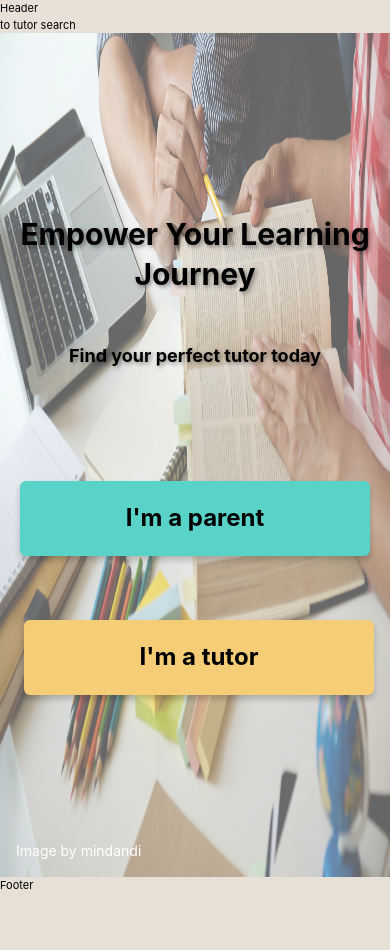
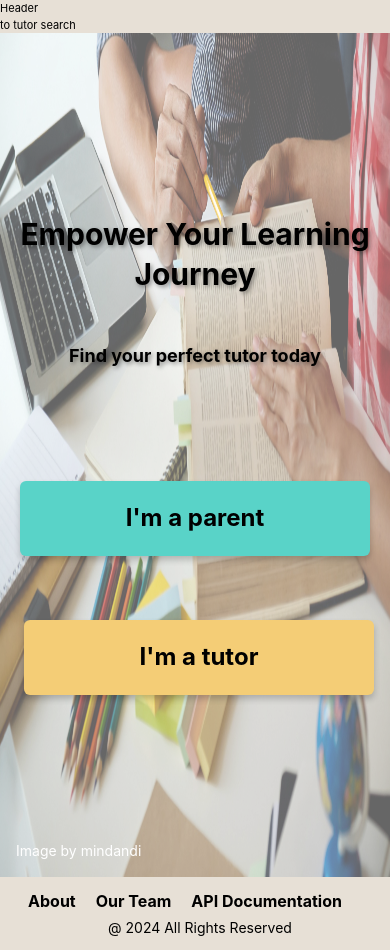
Before and after one commit to Code-the-Dream-School/ffprac-team2-front, a React (Vite) app: page / in a window 390 px wide. Before the commit the page ends 894 px from the top, so only its background shows below. Built offline with nearby package versions, Linux system fonts and the light colour scheme.

Commit message:
Add responsive Footer

```diff
--- a/src/components/Footer.tsx
+++ b/src/components/Footer.tsx
@@ -1,7 +1,42 @@
 import React from 'react';
+import { Link } from 'react-router-dom';
+import { Flex, Box, Text, useBreakpointValue } from '@chakra-ui/react';
 
 const Footer: React.FC = () => {
-    return <div>Footer</div>;
+    const currentYear = new Date().getFullYear();
+    const fontSize = useBreakpointValue({ base: '16px', md: '20px' });
+    const linkStyle = {
+        fontSize: fontSize,
+        marginRight: '20px',
+        fontWeight: 'bold',
+    };
+
+    return (
+        <Box as="footer" className="footer">
+            <Flex
+                justifyContent="space-between"
+                alignItems="center"
+                direction={{ base: 'column-reverse', md: 'row' }}
+                padding={3}
+            >
+                <Text
+                    fontSize="sm"
+                    marginLeft={'10px'}
+                >{`@ ${currentYear} All Rights Reserved`}</Text>
+                <Flex marginBottom={{ base: '4px', md: '0' }}>
+                    <Link to="/about" style={linkStyle}>
+                        About
+                    </Link>
+                    <Link to="/team" style={linkStyle}>
+                        Our Team
+                    </Link>
+                    <Link to="/api-docs" style={linkStyle}>
+                        API Documentation
+                    </Link>
+                </Flex>
+            </Flex>
+        </Box>
+    );
 };
 
 export default Footer;
```
